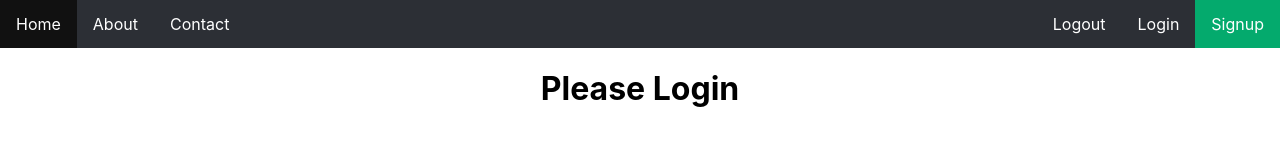
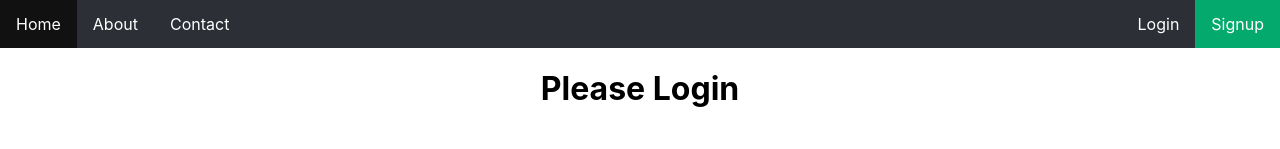
Before and after one commit to KanhaHelp/react-router-dom-example, a React (Create React App) app: page /login in a window 1280 px wide. Shown: the top 149 px of the page. Built offline with nearby package versions, Linux system fonts and the light colour scheme.

Commit message:
protected rout for nav added

```diff
--- a/src/App.js
+++ b/src/App.js
@@ -1,5 +1,5 @@
-import { Routes, Route, Link } from "react-router-dom";
-import React, { useState , useEffect} from 'react';
+import { Routes, Route } from "react-router-dom";
+import React from 'react';
 import Home from "./Home";
 import Signup from "./Signup";
 import About from './About';
@@ -8,34 +8,32 @@ import Login from './Login';
 import './Nav.css';
 import ProtectedRoutes from "./ProtectedRoutes";
 import Logout from "./Logout";
+import Navbar from "./Navbar";
 function App() {
 
-  // const [login, setLogin] = React.useState(localStorage.getItem('login'));
+  const [login, setLogin] = React.useState(false);
 
-  // useEffect(() => {
-  //   setLogin(localStorage.getItem('login'));
-  // });
+  const checkLogin =()=>{
+    let login = localStorage.getItem('login');
+    setLogin(login);
+
+  }
+
   return (
     <>
       <div className="App">
-        <nav>
-          <ul>
-            <li><Link to="/">Home</Link></li>
-            <li><Link to="/about">About</Link></li>
-            <li><Link to="/contact">Contact</Link></li>
-            <li style={{ float: "right" }}><Link className="active" to="signup">Signup</Link></li>
-            <li style={{ float: "right" }}><Link to="login">Login</Link></li>
-            <li style={{ float: "right" }}><Link to="logout">Logout</Link></li>
+        <Navbar isLogin={login}/>
 
-          </ul>
-        </nav>
         <Routes>
           <Route path="/" element={<Home />} />
           <Route path="/signup" element={<Signup />} />
-          <Route path="/login" element={<Login />} />
+          <Route path="/login" element={<Login checkLogin={checkLogin}/>} />
           <Route path="/about" element={<About />} />
-          <Route path="/contact" element={<ProtectedRoutes Component={Contact} />} />
-          <Route path="/logout" element={<ProtectedRoutes Component={Logout} />} />
+
+          <Route  element={<ProtectedRoutes />} >
+            <Route path="/contact" element={<Contact/>} />
+            <Route path="/logout" element={<Logout checkLogout={checkLogin}/>} />
+          </Route>
 
         </Routes>
       </div>
--- a/src/Login.jsx
+++ b/src/Login.jsx
@@ -1,12 +1,13 @@
 import { React, useEffect } from 'react'
 import { useNavigate } from 'react-router-dom';
 
-function Login() {
+function Login(props) {
 
   const navigate = useNavigate();
 
   const login = () => {
     localStorage.setItem('login', true);
+    props.checkLogin();
     navigate('/');
   }
 
@@ -26,7 +27,6 @@ function Login() {
           <button onClick={login}>Login</button>
         </div>
       </div>
-
     </>
   )
 }
--- a/src/Logout.js
+++ b/src/Logout.js
@@ -1,7 +1,7 @@
 import { React, useEffect } from 'react'
 import { useNavigate } from 'react-router-dom';
 
-function Logout() {
+function Logout(props) {
 
     const navigate = useNavigate();
 
@@ -10,6 +10,7 @@ function Logout() {
         console.log('isLogin' , isLogin);
         if (isLogin) {
             localStorage.removeItem('login');
+            props.checkLogout();
             navigate('/');
         }
     });
--- /dev/null
+++ b/src/Navbar.jsx
@@ -0,0 +1,29 @@
+import React from 'react'
+import { Link } from "react-router-dom";
+
+function Navbar(props) {
+    return (
+        <>
+            <nav>
+                <ul>
+                    <li><Link to="/">Home</Link></li>
+                    <li><Link to="/about">About</Link></li>
+                    <li><Link to="/contact">Contact</Link></li>
+                    {props.isLogin ? (
+                        <>
+                        <li style={{ float: "right" }}><Link to="logout">Logout</Link></li>
+                        </>
+
+                    ) : (
+                        <>
+                        <li style={{ float: "right" }}><Link className="active" to="signup">Signup</Link></li>
+                        <li style={{ float: "right" }}><Link to="login">Login</Link></li>
+                        </>
+                    )}
+                </ul>
+            </nav>
+        </>
+    )
+}
+
+export default Navbar
--- a/src/ProtectedRoutes.js
+++ b/src/ProtectedRoutes.js
@@ -1,9 +1,9 @@
 import { React, useEffect } from 'react'
-import { useNavigate } from 'react-router-dom';
+import { useNavigate , Outlet} from 'react-router-dom';
 
-function ProtectedRoutes(props) {
+function ProtectedRoutes() {
 
-    const { Component } = props;
+    // const { Component } = props;
     const navigate = useNavigate();
 
     useEffect(() => {
@@ -15,7 +15,7 @@ function ProtectedRoutes(props) {
     });
 
     return (
-        <Component />
+        <Outlet />
     )
 }
 
```
